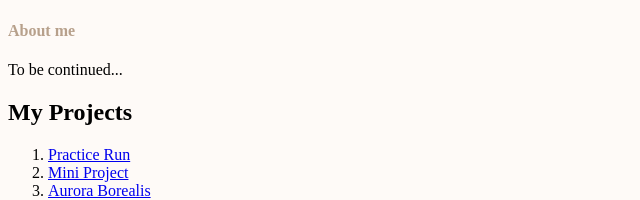
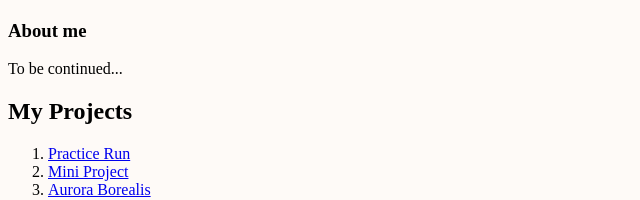
Before and after one commit to rmnjot23/sampleRepository, a plain HTML site: page index.html in a window 1280 px wide. Shown: the part 383-583 px from the top of the page, 0-640 px from the left. Drawn offline with Linux system fonts and the light colour scheme.

Commit message:
heading 3 edited

```diff
--- a/index.html
+++ b/index.html
@@ -11,7 +11,7 @@
 
     <h1>Ramanjot's Sophmore Portfolio</h1>
     <img src="Screenshot (15).png" alt="Image of My Avatar" width="300" height="300">
-   <h4>About me </h4>
+   <h3>About me </h3>
    <p>To be continued...</p>
    <h2>My Projects</h2>
    <ol>
```
